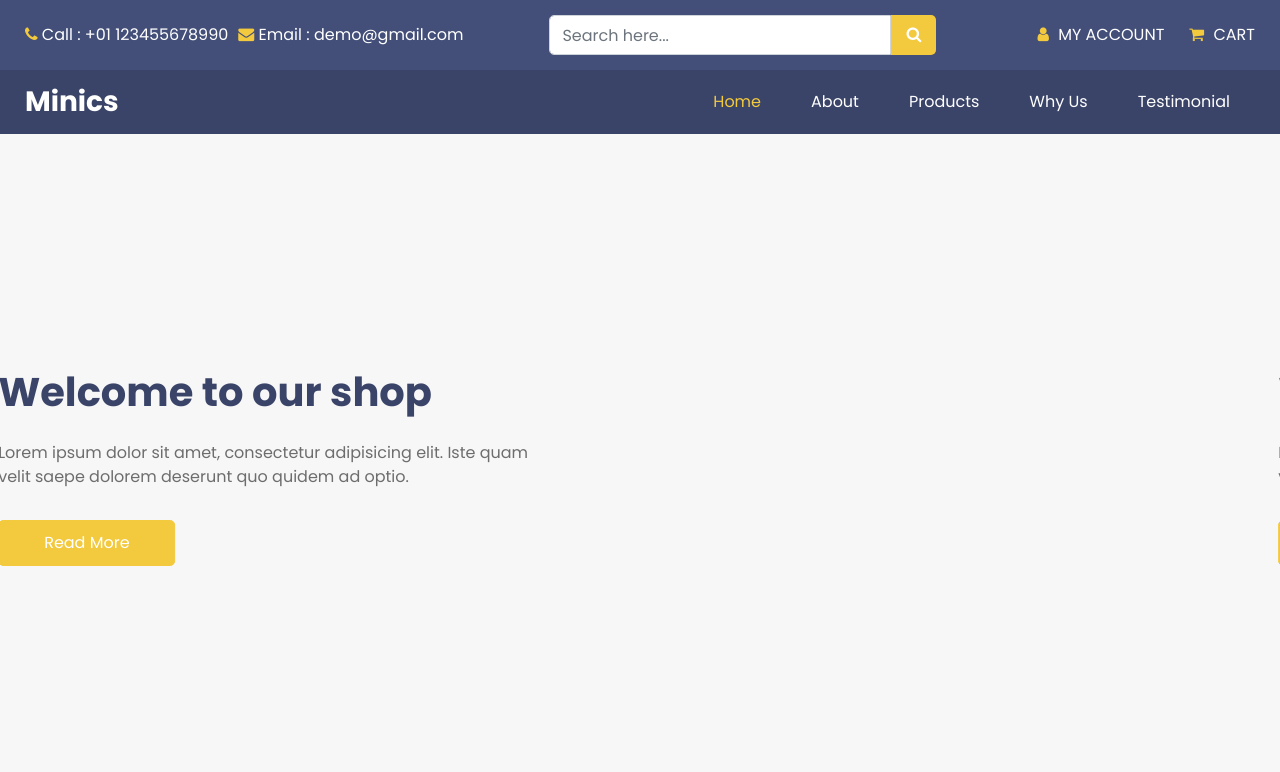
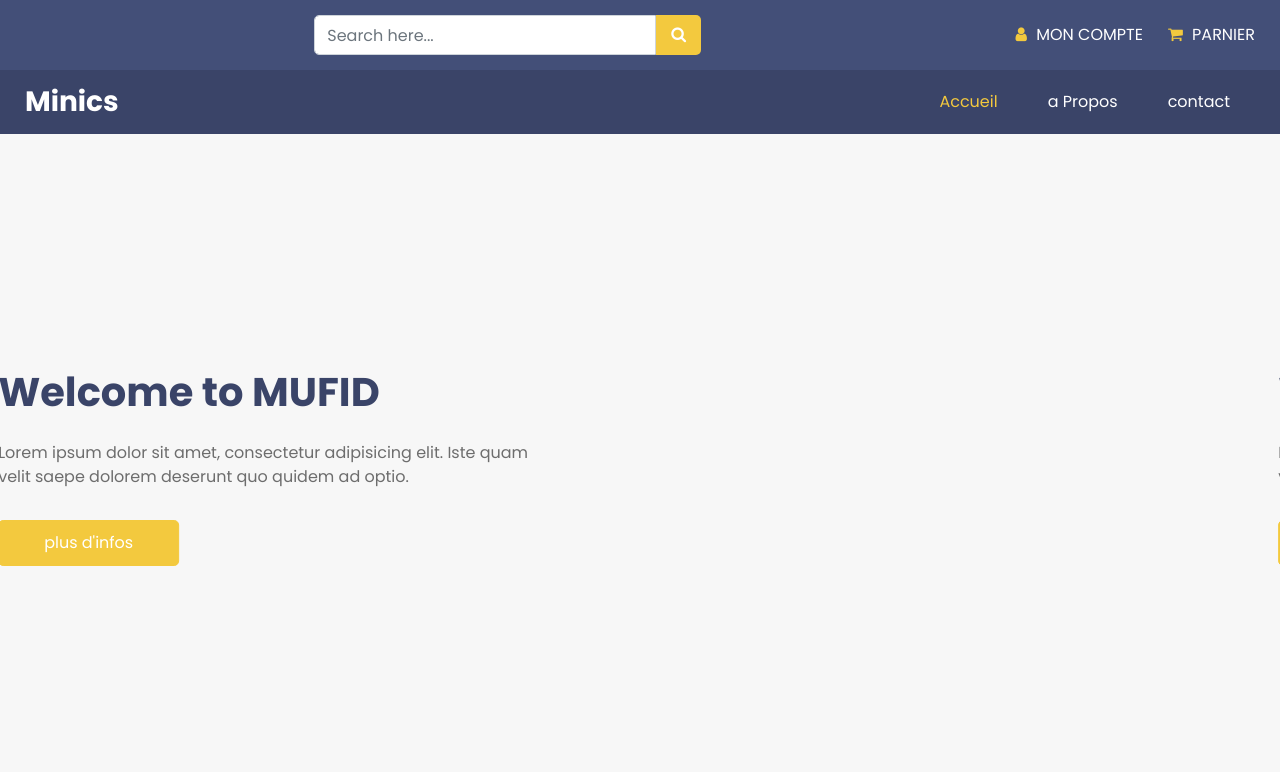
Before and after one commit to Claudia06052006/mufid_site, a plain HTML site: page index.html in a window 1280 px wide. Shown: the top 772 px of the page. Drawn offline with Linux system fonts and the light colour scheme.

Commit message:
Feature/index (#2)
* modification

* new

```diff
--- a/index.html
+++ b/index.html
@@ -41,18 +41,6 @@
         <div class="container-fluid">
           <div class="top_nav_container">
             <div class="contact_nav">
-              <a href="">
-                <i class="fa fa-phone" aria-hidden="true"></i>
-                <span>
-                  Call : +01 123455678990
-                </span>
-              </a>
-              <a href="">
-                <i class="fa fa-envelope" aria-hidden="true"></i>
-                <span>
-                  Email : demo@gmail.com
-                </span>
-              </a>
             </div>
             <from class="search_form">
               <input type="text" class="form-control" placeholder="Search here...">
@@ -64,13 +52,13 @@
               <a href="" class="account-link">
                 <i class="fa fa-user" aria-hidden="true"></i>
                 <span>
-                  My Account
+                 mon compte
                 </span>
               </a>
               <a href="" class="cart-link">
                 <i class="fa fa-shopping-cart" aria-hidden="true"></i>
                 <span>
-                  Cart
+                  parnier
                 </span>
               </a>
             </div>
@@ -94,19 +82,13 @@
             <div class="collapse navbar-collapse" id="navbarSupportedContent">
               <ul class="navbar-nav ">
                 <li class="nav-item active">
-                  <a class="nav-link" href="index.html">Home <span class="sr-only">(current)</span></a>
+                  <a class="nav-link" href="index.html">Accueil<span class="sr-only">(current)</span></a>
                 </li>
                 <li class="nav-item">
-                  <a class="nav-link" href="about.html"> About</a>
+                  <a class="nav-link" href="about.html"> a Propos</a>
                 </li>
                 <li class="nav-item">
-                  <a class="nav-link" href="product.html">Products</a>
-                </li>
-                <li class="nav-item">
-                  <a class="nav-link" href="why.html">Why Us</a>
-                </li>
-                <li class="nav-item">
-                  <a class="nav-link" href="testimonial.html">Testimonial</a>
+                  <a class="nav-link" href="why.html">contact</a>
                 </li>
               </ul>
             </div>
@@ -125,13 +107,13 @@
                 <div class="col-md-6">
                   <div class="detail-box">
                     <h1>
-                      Welcome to our shop
+                      Welcome to MUFID
                     </h1>
                     <p>
                       Lorem ipsum dolor sit amet, consectetur adipisicing elit. Iste quam velit saepe dolorem deserunt quo quidem ad optio.
                     </p>
                     <a href="">
-                      Read More
+                      plus d'infos
                     </a>
                   </div>
                 </div>
```
